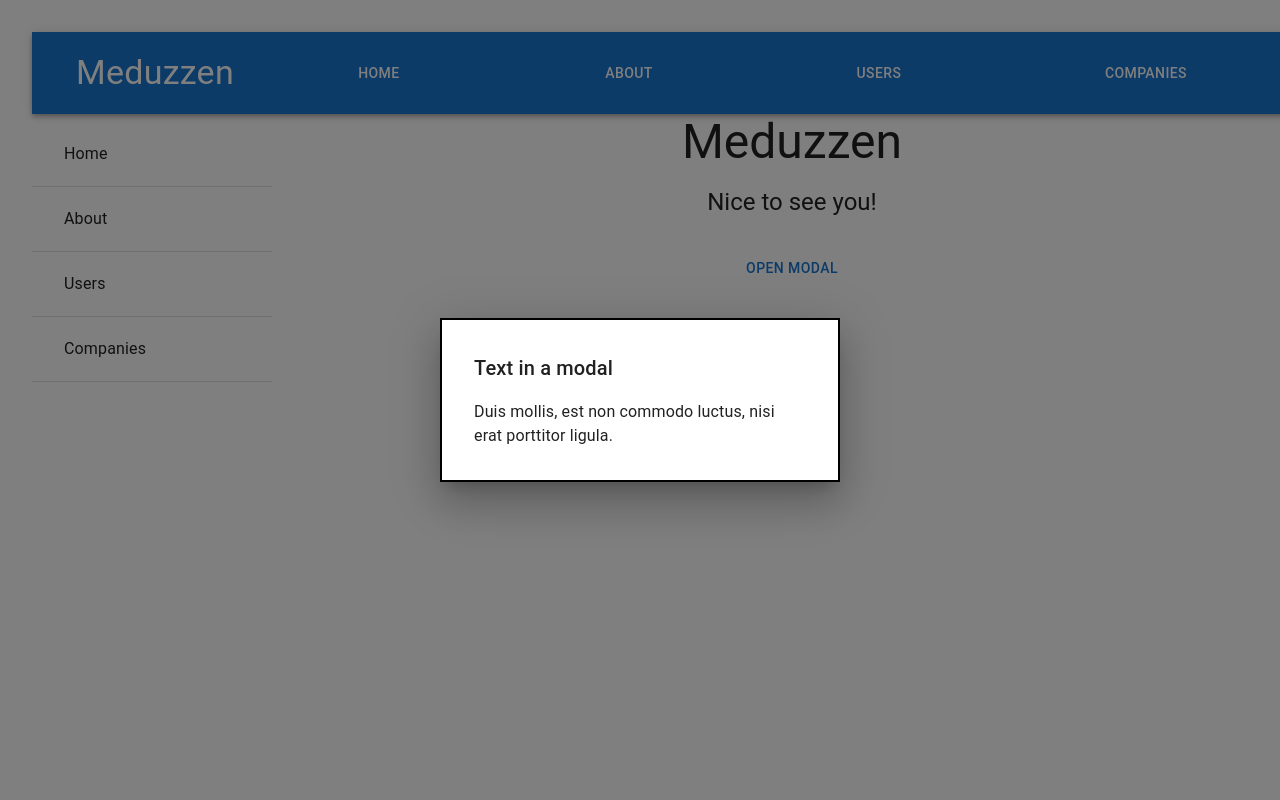
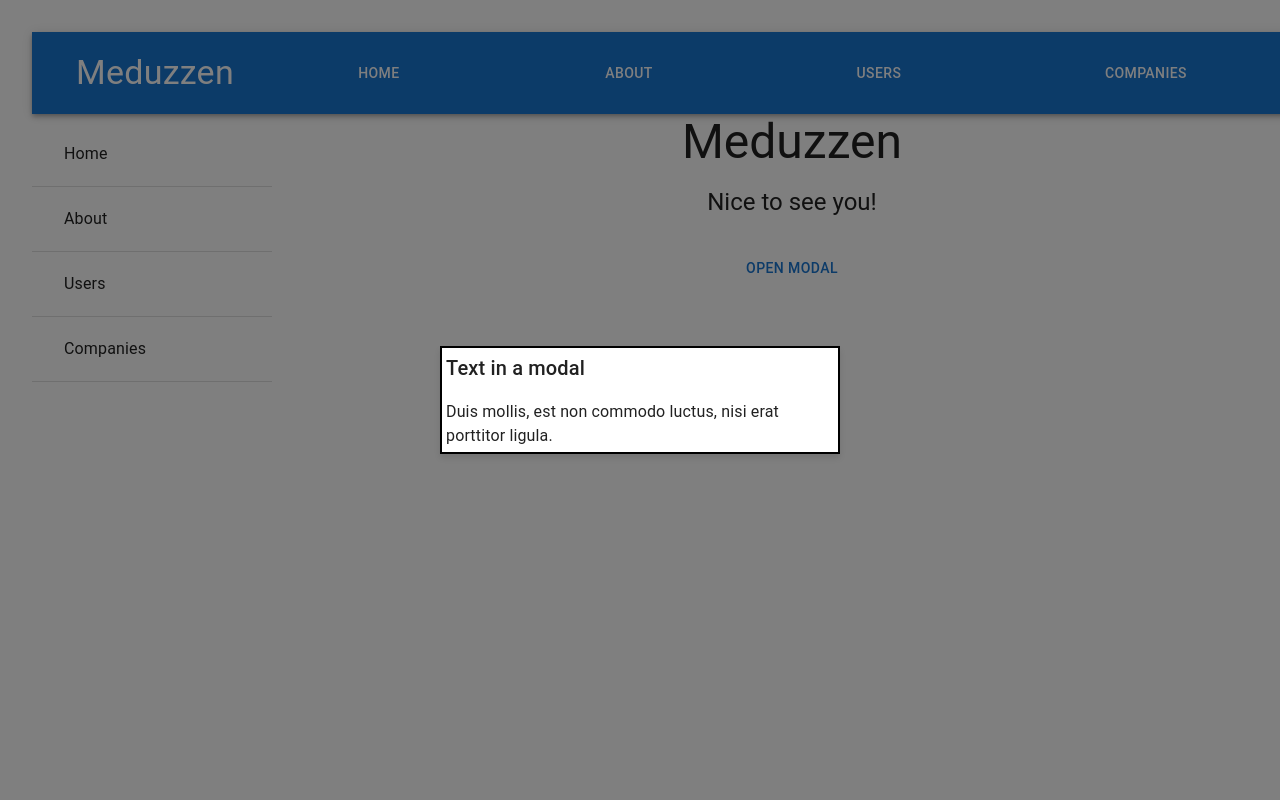
Before and after one commit to TetyanaPavlyuk/Membership-Manager, a React (Vite) app: page / in a window 1280 px wide. Both pictures are taken after a click on the button "OPEN MODAL". Shown: the top 800 px of the page. Built offline with nearby package versions, Linux system fonts and the light colour scheme.

Commit message:
Refactor UniversalModal: move styles to CSS, add type for useState, convert to arrow function

```diff
--- /dev/null
+++ b/src/components/UniversalModal.css
@@ -0,0 +1,11 @@
+.modalBox {
+  position: absolute;
+  top: 50%;
+  left: 50%;
+  transform: translate(-50%, -50%);
+  width: 400px;
+  background-color: white;
+  border: 2px solid #000;
+  box-shadow: 0px 4px 6px rgba(0, 0, 0, 0.1);
+  padding: 4px;
+}
--- a/src/components/UniversalModal.tsx
+++ b/src/components/UniversalModal.tsx
@@ -4,20 +4,10 @@ import Button from "@mui/material/Button";
 import Typography from "@mui/material/Typography";
 import Modal from "@mui/material/Modal";
 
-const style = {
-  position: "absolute",
-  top: "50%",
-  left: "50%",
-  transform: "translate(-50%, -50%)",
-  width: 400,
-  bgcolor: "background.paper",
-  border: "2px solid #000",
-  boxShadow: 24,
-  p: 4,
-};
+import "./UniversalModal.css";
 
-export function UniversalModal() {
-  const [open, setOpen] = React.useState(false);
+export const UniversalModal = () => {
+  const [open, setOpen] = React.useState<boolean>(false);
   const handleOpen = () => setOpen(true);
   const handleClose = () => setOpen(false);
 
@@ -30,7 +20,7 @@ export function UniversalModal() {
         aria-labelledby="modal-modal-title"
         aria-describedby="modal-modal-description"
       >
-        <Box sx={style}>
+        <Box className="modalBox">
           <Typography id="modal-modal-title" variant="h6" component="h2">
             Text in a modal
           </Typography>
@@ -41,4 +31,4 @@ export function UniversalModal() {
       </Modal>
     </div>
   );
-}
+};
```
